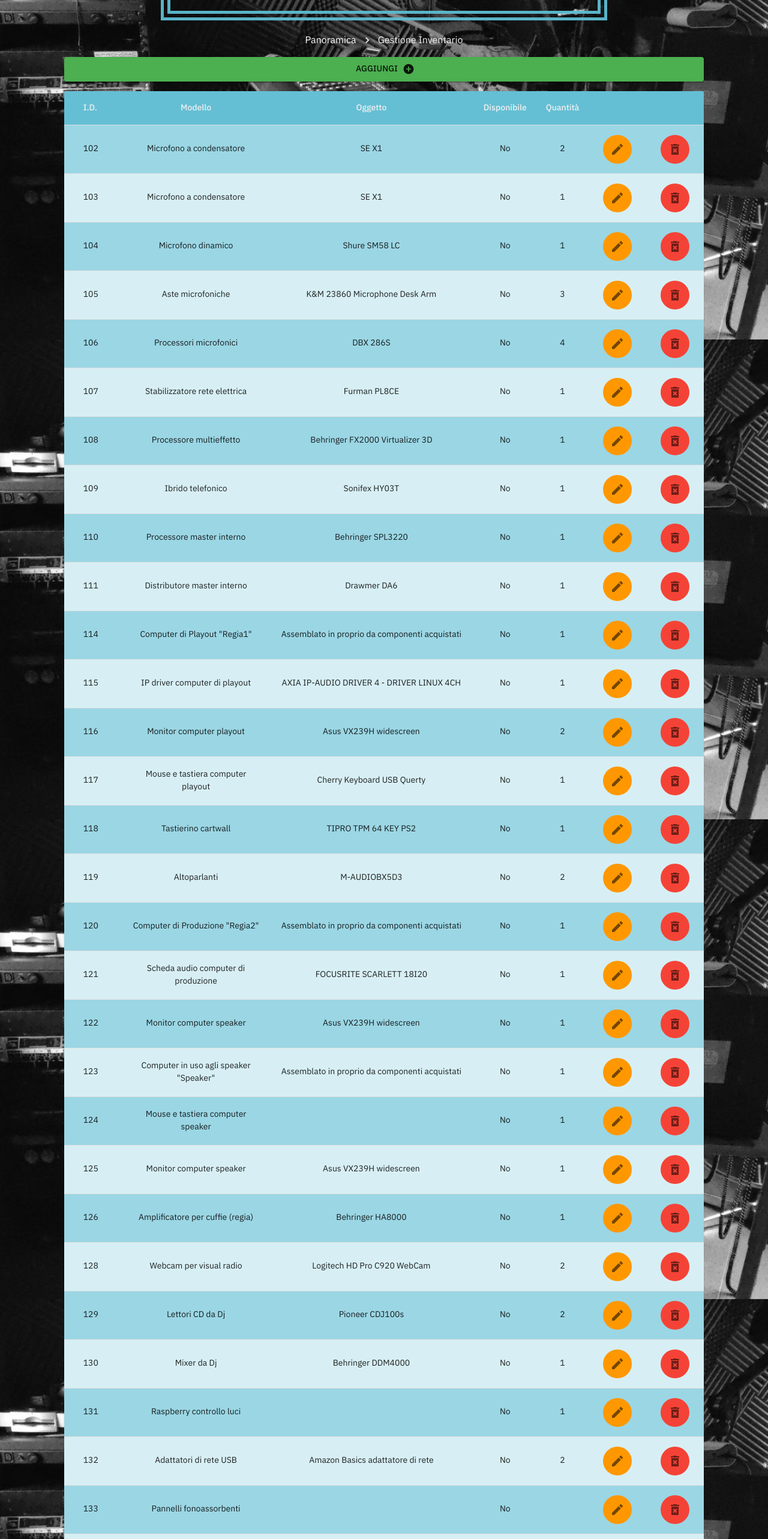
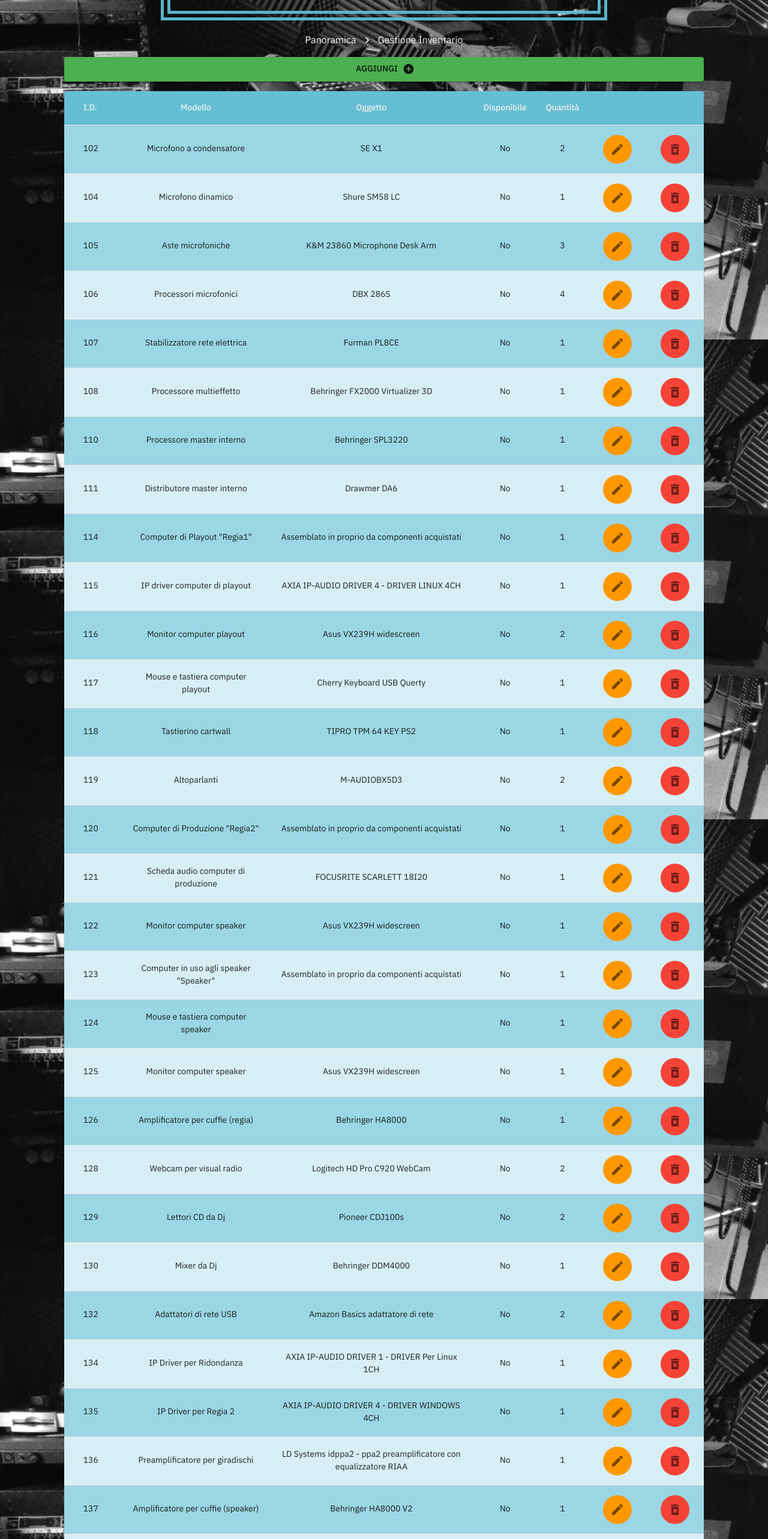
Before and after one commit to GRawhideMart/prenotazioni, a React (Create React App) app: page /inventario in a window 1280 px wide. Shown: the part 234-2800 px from the top of the page at 60% size. Built offline with nearby package versions, Linux system fonts and the light colour scheme; data requests are answered from the project's data file.

Commit message:
Sistemato bug non rirenderizzazione inventario dopo DELETE

```diff
--- a/data/db.json
+++ b/data/db.json
@@ -8,17 +8,6 @@
       "buyYear": "2013",
       "totalPrice": "262",
       "isDonation": false,
-      "replacePriority": "",
-      "isAvailable": false
-    },
-    {
-      "id": "103",
-      "quantity": "1",
-      "description": "Microfono a condensatore",
-      "name": "SE X1",
-      "buyYear": "2013",
-      "totalPrice": "",
-      "isDonation": "prestito ema",
       "replacePriority": "",
       "isAvailable": false
     },
@@ -78,17 +67,6 @@
       "isAvailable": false
     },
     {
-      "id": "109",
-      "quantity": "1",
-      "description": "Ibrido telefonico",
-      "name": "Sonifex HY03T",
-      "buyYear": "2011/2012",
-      "totalPrice": "700",
-      "isDonation": "donazione",
-      "replacePriority": "",
-      "isAvailable": false
-    },
-    {
       "id": "110",
       "quantity": "1",
       "description": "Processore master interno",
@@ -287,34 +265,12 @@
       "isAvailable": false
     },
     {
-      "id": "131",
-      "quantity": "1",
-      "description": "Raspberry controllo luci",
-      "name": "",
-      "buyYear": "",
-      "totalPrice": "66.4425",
-      "isDonation": false,
-      "replacePriority": "",
-      "isAvailable": false
-    },
-    {
       "id": "132",
       "quantity": "2",
       "description": "Adattatori di rete USB",
       "name": "Amazon Basics adattatore di rete",
       "buyYear": "2018/19",
       "totalPrice": "40.48",
-      "isDonation": false,
-      "replacePriority": "",
-      "isAvailable": false
-    },
-    {
-      "id": "133",
-      "quantity": "",
-      "description": "Pannelli fonoassorbenti",
-      "name": "",
-      "buyYear": "",
-      "totalPrice": "383",
       "isDonation": false,
       "replacePriority": "",
       "isAvailable": false
@@ -2086,7 +2042,9 @@
       "backgroundImage": "./assets/photos/backgrounds/domanialluna.jpg",
       "rRule": "RRULE:INTERVAL=1;FREQ=WEEKLY;BYDAY=MO,TU,WE,TH,FR",
       "room": 1,
-      "notes": ""
+      "notes": "",
+      "requestId": "7tJa8EICWnj3LmoZrhdzx",
+      "signal": {}
     },
     {
       "id": 2,
@@ -2120,17 +2078,6 @@
       "backgroundImage": "https://www.poliradio.it/images/logo-fb.png",
       "rRule": "",
       "exDate": ""
-    },
-    {
-      "id": 5,
-      "startDate": "2021-09-29T15:30:00.000Z",
-      "endDate": "2021-09-29T16:00:00.000Z",
-      "title": "My other post",
-      "notes": "With some notes just to showoff",
-      "room": 1,
-      "backgroundImage": "https://www.poliradio.it/images/logo-fb.png",
-      "rRule": "",
-      "exDate": ""
     }
   ],
   "rents": [
--- a/src/components/inventory/inventoryTable.component.jsx
+++ b/src/components/inventory/inventoryTable.component.jsx
@@ -14,11 +14,16 @@
 import BookItemComponent from "../BookItemComponent";
 import { useDispatch, useSelector } from "react-redux";
 import { Fragment, useCallback, useEffect } from "react";
-import { fetchInventary, removeItem } from "../../rtk/slices/inventary.slice";
+import {
+  deleteItem,
+  fetchInventary,
+  removeItem,
+} from "../../rtk/slices/inventary.slice";
 
 import Add from "../pages/forms/addItem";
 import Edit from "../pages/forms/editItem";
 import Delete from "../utils/buttons/delete";
+import { useHistory } from "react-router";
 
 const InventoryTable = ({ onlyAvailable, type }) => {
   const classes = useCustomStyles();
@@ -37,8 +42,11 @@
     initFetch();
   }, [initFetch]);
 
+  const history = useHistory();
+
   const handleDelete = (id) => {
     alert(`This will delete the item with ID ${id} from the database`);
+    dispatch(deleteItem(id));
     dispatch(removeItem(id));
   };
 
```
